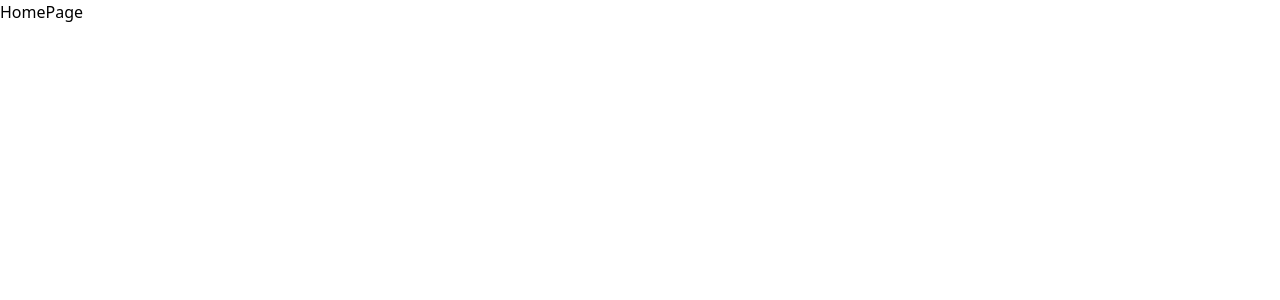
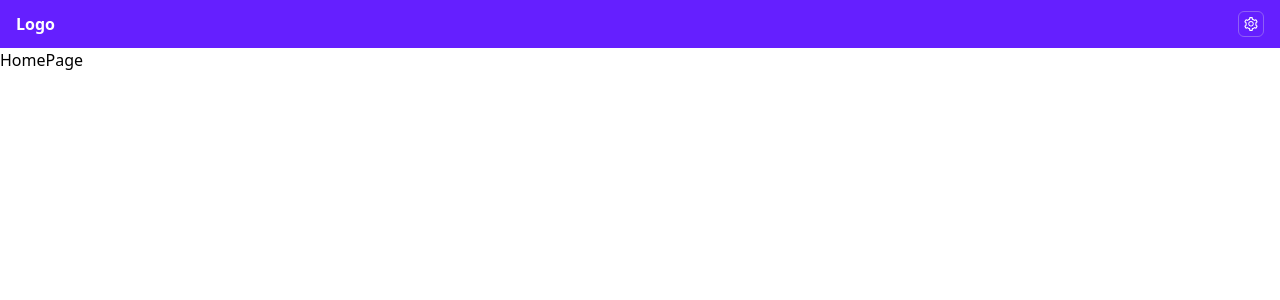
Before and after one commit to eddieciou/big-data-homework, a React (Create React App) app: page / in a window 1280 px wide. Shown: the top 300 px of the page. Built offline with nearby package versions, Linux system fonts and the light colour scheme.

Commit message:
建立共用header

```diff
--- a/package.json
+++ b/package.json
@@ -13,6 +13,7 @@
     "eslint-config-airbnb": "^19.0.4",
     "react": "^18.2.0",
     "react-dom": "^18.2.0",
+    "react-icons": "^4.8.0",
     "react-router-dom": "^6.10.0",
     "react-scripts": "5.0.1",
     "typescript": "^4.9.5",
--- a/src/App.tsx
+++ b/src/App.tsx
@@ -1,15 +1,23 @@
 import React from 'react';
 import './App.css';
 import { Route, Routes } from 'react-router-dom';
+import { AiOutlineSetting } from 'react-icons/ai';
+
 import HomePage from './containers/HomePage';
 import ResultPage from './containers/ResultPage';
 
 function App() {
   return (
-    <Routes>
-      <Route path="/" element={<HomePage />} />
-      <Route path="/:year/:county/:town" element={<ResultPage />} />
-    </Routes>
+    <>
+      <header className="flex h-12 items-center justify-between bg-[#651FFF] px-4">
+        <div className="text-base font-bold text-white">Logo</div>
+        <div className="rounded-md border border-[#8f60f5] p-1"><AiOutlineSetting className="text-base text-white" /></div>
+      </header>
+      <Routes>
+        <Route path="/" element={<HomePage />} />
+        <Route path="/:year/:county/:town" element={<ResultPage />} />
+      </Routes>
+    </>
   );
 }
 
```
Also changed, not shown: 1 other file (tests, documents, lock files or other folders).
